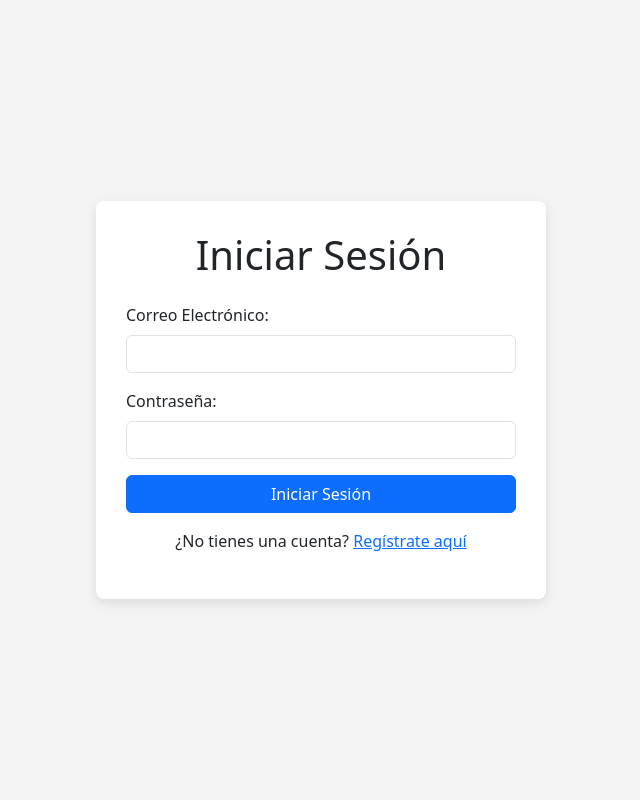
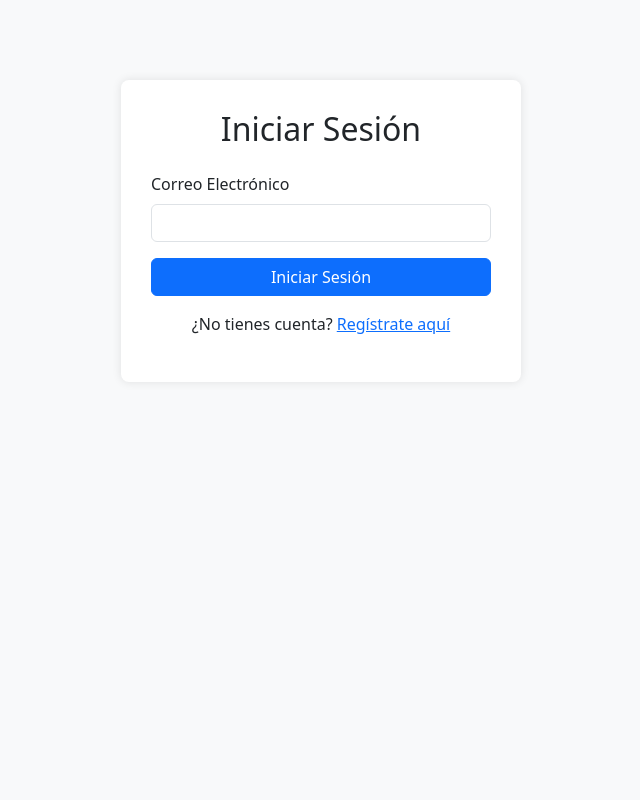
Before and after one commit to cuauhizo/eventos, a PHP site: page /views/login.php in a window 1280 px wide. Shown: the whole page, without its empty margins (319-959 px from the left). Run offline with PHP 8.4, Linux system fonts and the light colour scheme.

Commit message:
quitar contraseña

```diff
--- a/controllers/EventoController.php
+++ b/controllers/EventoController.php
@@ -119,8 +119,8 @@ class EventoController {
             $cuerpo_html = '
                 <h2>¡Hola ' . htmlspecialchars($reservaciones[0]['nombre']) . '!</h2>
                 <p>Tu reservación ha sido confirmada. Adjunto encontrarás tus boletos de acceso en formato PDF.</p>
+                <h3>Detalles de tu Reserva</h3>
                 <div style="border: 1px solid #ddd; padding: 10px; margin-bottom: 20px;">
-                    <h3>Detalles de tu Reserva</h3>
             ';
 
             $cuerpo_html .='
--- a/public/index.php
+++ b/public/index.php
@@ -94,7 +94,7 @@ switch ($action) {
 
     case 'logout':
         session_destroy();
-        header("Location: " . $_SERVER['PHP_SELF'] . "?action=show_login_form");
+        header("Location: " . $_SERVER['PHP_SELF'] . "?action=show_register_form");
         exit();
         break;
 
--- a/views/login.php
+++ b/views/login.php
@@ -6,58 +6,38 @@
     <title>Iniciar Sesión - Sistema de Reservas</title>
     <link href="https://cdn.jsdelivr.net/npm/bootstrap@5.3.0/dist/css/bootstrap.min.css" rel="stylesheet">
     <style>
-        body {
-            background-color: #f4f4f4;
-            display: flex;
-            justify-content: center;
-            align-items: center;
-            min-height: 100vh;
-            margin: 0;
-        }
-        .login-container {
-            width: 450px;
-            padding: 30px;
-            background-color: #fff;
-            border-radius: 8px;
-            box-shadow: 0 4px 12px rgba(0,0,0,0.1);
-        }
+        body { background-color: #f8f9fa; }
+        .login-container { max-width: 400px; margin: 80px auto; padding: 30px; border-radius: 8px; box-shadow: 0 0 10px rgba(0,0,0,0.1); background-color: #fff; }
     </style>
 </head>
 <body>
     <div class="login-container">
-        <h1 class="text-center mb-4">Iniciar Sesión</h1>
+        <h2 class="text-center mb-4">Iniciar Sesión</h2>
+
         <?php
-        // var_dump($_SESSION['id_usuario']);
-        // exit(); // Detiene el script para que puedas ver el valor
-        // session_start();
+        // session_start(); // Asegúrate de que session_start() esté al principio de este archivo si no lo está en core.php o index.php
         if (isset($_SESSION['login_mensaje'])):
             $alert_class = ($_SESSION['login_exito']) ? 'alert-success' : 'alert-danger';
             echo '<div class="alert ' . $alert_class . ' text-center">' . $_SESSION['login_mensaje'] . '</div>';
             unset($_SESSION['login_mensaje']);
             unset($_SESSION['login_exito']);
         endif;
-
-        if (isset($_SESSION['registro_mensaje'])):
+        if (isset($_SESSION['registro_mensaje'])): // Si viene de un registro exitoso
             $alert_class = ($_SESSION['registro_exito']) ? 'alert-success' : 'alert-danger';
             echo '<div class="alert ' . $alert_class . ' text-center">' . $_SESSION['registro_mensaje'] . '</div>';
             unset($_SESSION['registro_mensaje']);
             unset($_SESSION['registro_exito']);
         endif;
         ?>
+
         <form action="index.php?action=login" method="POST">
             <div class="mb-3">
-                <label for="correo" class="form-label">Correo Electrónico:</label>
+                <label for="correo" class="form-label">Correo Electrónico</label>
                 <input type="email" class="form-control" id="correo" name="correo" required>
             </div>
-            <div class="mb-3">
-                <label for="password" class="form-label">Contraseña:</label>
-                <input type="password" class="form-control" id="password" name="password" required>
-            </div>
-            <div class="d-grid gap-2">
-                <input type="submit" class="btn btn-primary" value="Iniciar Sesión">
-            </div>
+            <button type="submit" class="btn btn-primary w-100">Iniciar Sesión</button>
         </form>
-        <p class="text-center mt-3">¿No tienes una cuenta? <a href="index.php?action=show_register_form">Regístrate aquí</a></p>
+        <p class="text-center mt-3">¿No tienes cuenta? <a href="index.php?action=show_register_form">Regístrate aquí</a></p>
     </div>
     <script src="https://cdn.jsdelivr.net/npm/bootstrap@5.3.0/dist/js/bootstrap.bundle.min.js"></script>
 </body>
--- a/views/registro.php
+++ b/views/registro.php
@@ -44,10 +44,6 @@
             <div class="mb-3">
                 <label for="id_empleado" class="form-label">ID de Empleado:</label>
                 <input type="text" class="form-control" id="id_empleado" name="id_empleado" required pattern="[A-Za-z0-9]+" title="Solo letras y números.">
-            </div>
-            <div class="mb-3">
-                <label for="password" class="form-label">Contraseña:</label>
-                <input type="password" class="form-control" id="password" name="password" required>
             </div>
             <div class="mb-3 form-check">
                 <input type="checkbox" class="form-check-input" id="acepta_contacto" name="acepta_contacto" value="1" required>
--- a/views/resumen.php
+++ b/views/resumen.php
@@ -59,7 +59,7 @@
         <?php endif; ?>
 
         <div class="resumen-actions">
-            <a href="../public/index.php?action=eventos" class="btn btn-secondary me-2">Modificar Selección</a>
+            <!-- <a href="../public/index.php?action=eventos" class="btn btn-secondary me-2">Modificar Selección</a> -->
             <a href="../public/index.php?action=finalizar_reserva" class="btn btn-success">Confirmar y Finalizar</a>
         </div>
     </div>
--- a/views/templates/reservacion_pdf.php
+++ b/views/templates/reservacion_pdf.php
@@ -15,6 +15,7 @@
 </head>
 <body>
     <div class="header">
+        <img src="../../public/img/nike-logo.jpg" alt="" width="150">
         <h1>Confirmación de Reservación de Eventos</h1>
         <p>¡Gracias por tu registro, <?php echo htmlspecialchars($reservaciones[0]['nombre']); ?>!</p>
         <p>Aquí tienes el detalle de tus eventos seleccionados.</p>
```
Also changed, not shown: controllers/AuthController.php (+42 -27 lines), models/Usuario.php (+66 -45 lines), views/mis_reservas.php (+19 -8 lines), public/img/nike-logo.jpg (added).
